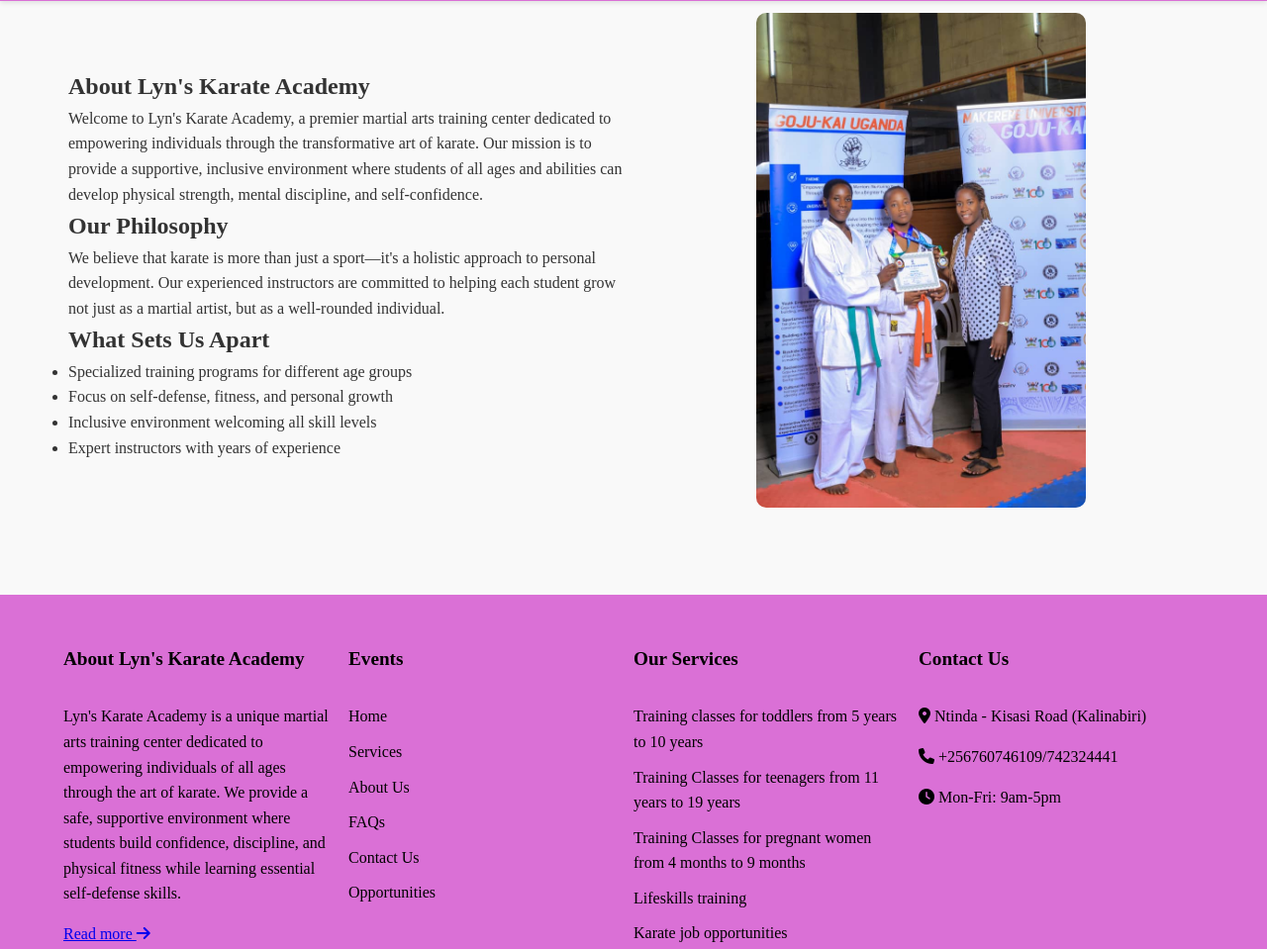
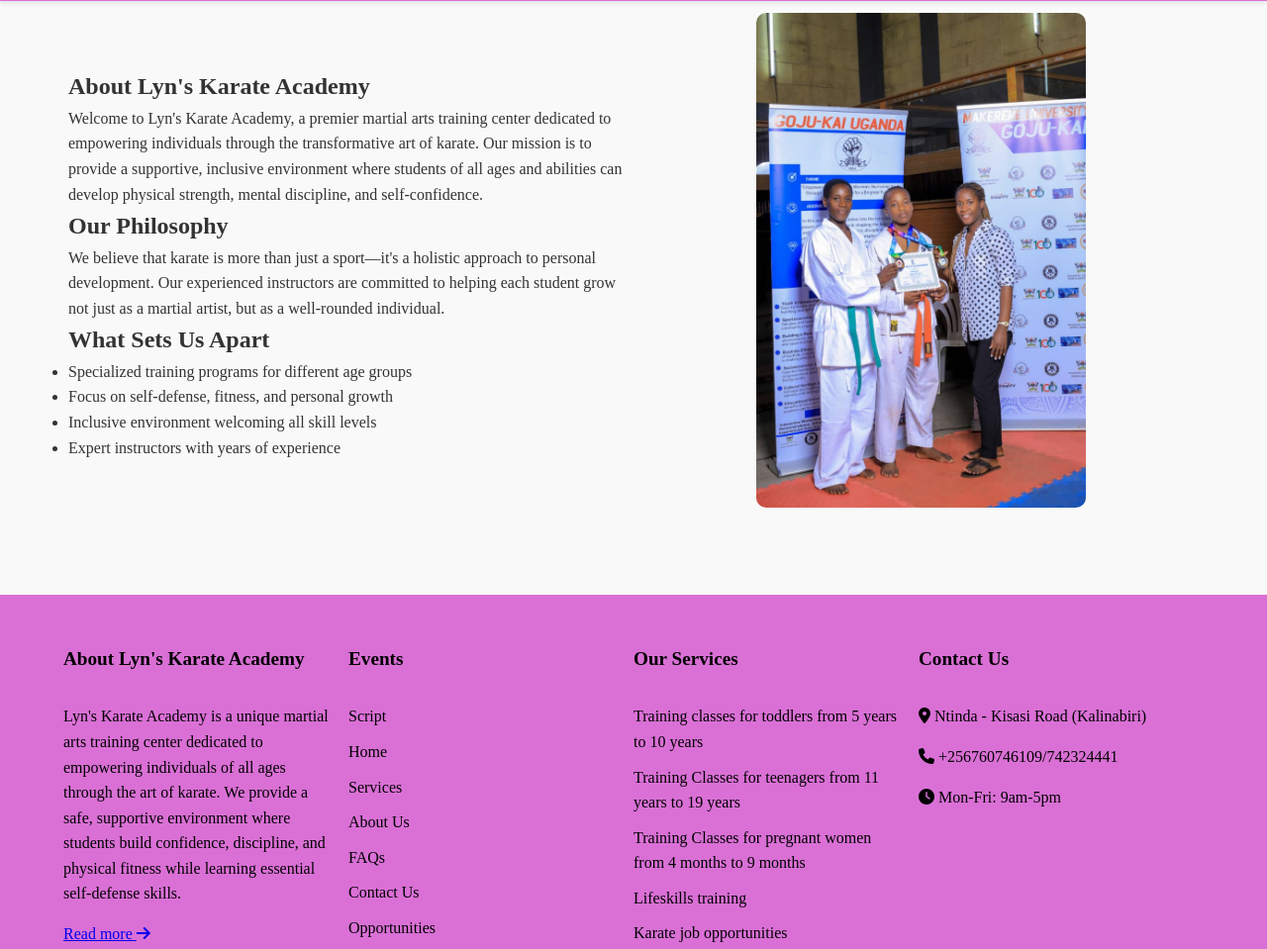
Before and after one commit to linda924/LYN-S-KARATE-ACADEMY, a plain HTML site: page About Us.html in a window 1280 px wide. Shown: the part 117-1076 px from the top of the page at 99% size. Drawn offline with Linux system fonts and the light colour scheme.

Commit message:
update please

```diff
--- a/About Us.html
+++ b/About Us.html
@@ -317,6 +317,7 @@
                 <div class="footer-column">
                     <h3>Events</h3>
                     <ul>
+                        <li><a href="./script.html">Script</a></li>
                         <li><a href="index.html">Home</a></li>
                         <li><a href="services.html">Services</a></li>
                         <li><a href="About Us.html">About Us</a></li>
```
Also changed, not shown: Contact Us.html (+1 -0 lines), Faqs.html (+1 -0 lines), Opportunities.html (+1 -1 lines), Services.html (+1 -0 lines), index.html (+1 -0 lines), script.html (+1 -0 lines).
